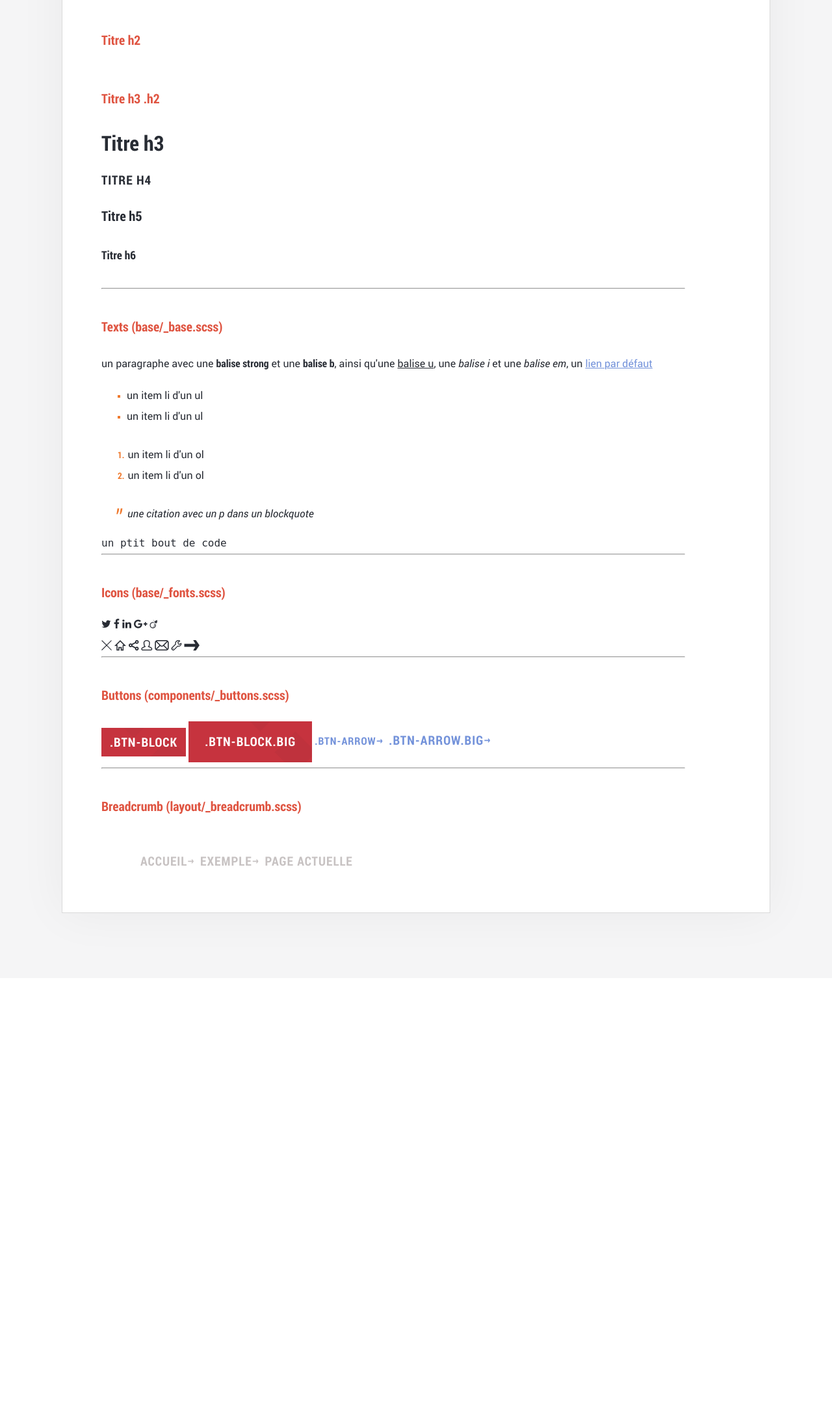
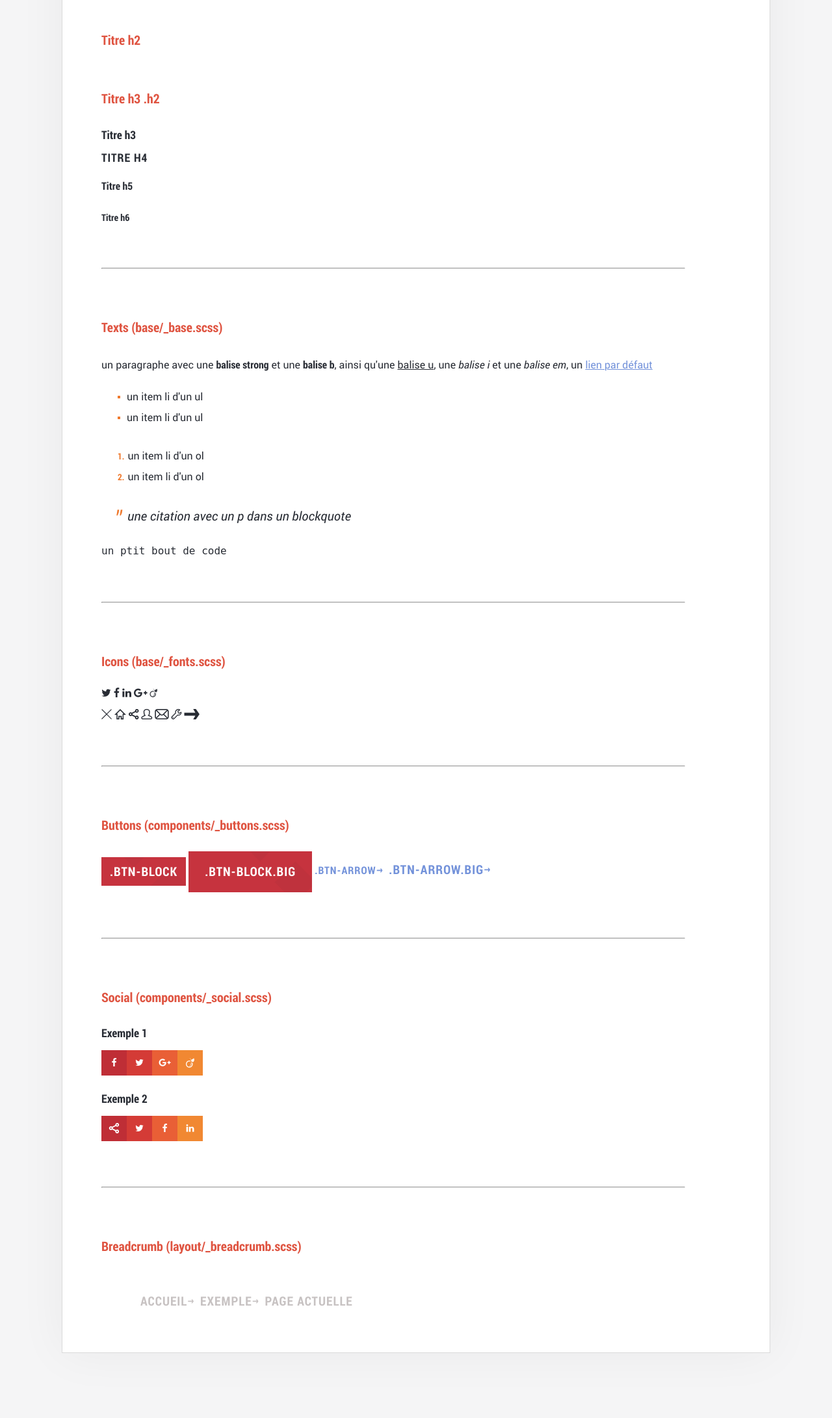
Before and after one commit to stereosuper/fdc, a PHP site: page /styles.php in a window 1280 px wide. Shown: the part 332-2514 px from the top of the page at 65% size. Before the commit the page ends 1764 px from the top, so only its background shows below. Run offline with PHP 8.4, Linux system fonts and the light colour scheme.

Commit message:
:art: style guide

```diff
--- a/css/main.css
+++ b/css/main.css
@@ -511,24 +511,24 @@ h2 {
     padding-right: 10px; }
 
 h3 {
-  font-size: 2em;
-  margin: 1em 0; }
+  font-size: 1.1em;
+  margin: 1.5em 0 1em; }
   h3.h2 {
     font-size: 2em;
     margin: 0; }
 
 h4 {
-  font-size: 1.2em;
+  font-size: 1.1em;
   margin: 0 0 7px 0;
   text-transform: uppercase;
   letter-spacing: 1px; }
 
 h5 {
-  font-size: 1.3em;
+  font-size: 1em;
   margin: 1.67em 0; }
 
 h6 {
-  font-size: 1.1em;
+  font-size: 0.9em;
   margin: 2.33em 0; }
 
 p {
@@ -554,7 +554,8 @@ i, em {
 blockquote {
   position: relative;
   margin: 1em 40px;
-  font-family: "robotoitalic", "robotoregular", sans-serif; }
+  font-family: "robotoitalic", "robotoregular", sans-serif;
+  font-size: 1.2em; }
   blockquote::before {
     content: '"';
     position: absolute;
--- a/scss/base/_base.scss
+++ b/scss/base/_base.scss
@@ -56,8 +56,8 @@ h2{
 }
 
 h3{
-    font-size: 2em;
-    margin: 1em 0;
+    font-size: 1.1em;
+    margin: 1.5em 0 1em;
     &.h2{
         font-size: 2em;
         margin: 0;
@@ -65,19 +65,19 @@ h3{
 }
 
 h4{
-    font-size: 1.2em;
+    font-size: 1.1em;
     margin: 0 0 7px 0;
     text-transform: uppercase;
     letter-spacing: 1px;
 }
 
 h5{
-    font-size: 1.3em;
+    font-size: 1em;
     margin: 1.67em 0;
 }
 
 h6{
-    font-size: 1.1em;
+    font-size: 0.9em;
     margin: 2.33em 0;
 }
 
@@ -98,6 +98,7 @@ blockquote{
     position: relative;
     margin: 1em 40px;
     font-family: $roboto-it;
+    font-size: 1.2em;
     &::before{
         content: '"';
         position: absolute;
--- a/styles.php
+++ b/styles.php
@@ -5,6 +5,11 @@
     <head>
         <title>Style guides</title>
         <?php include_once('includes/head.html'); ?>
+        <style>
+            hr{
+                margin: 70px 0 40px;
+            }
+        </style>
     </head>
 
     <body>
@@ -60,6 +65,33 @@
                     <a href='#' class='btn-arrow big'>.btn-arrow.big</a>
                     <hr>
 
+                    <h2>Social (components/_social.scss)</h2>
+                    <h3>Exemple 1</h3>
+                    <ul class='social'>
+                        <li>
+                            <a href='#' class='icon-facebook'></a>
+                        </li><li>
+                            <a href='#' class='icon-twitter'></a>
+                        </li><li>
+                            <a href='#' class='icon-google'></a>
+                        </li><li>
+                            <a href='#' class='icon-viadeo'></a>
+                        </li>
+                    </ul>
+                    <h3>Exemple 2</h3>
+                    <ul class='social'>
+                        <li>
+                            <a href='#' class='icon-share'></a>
+                        </li><li>
+                            <a href='#' class='icon-twitter'></a>
+                        </li><li>
+                            <a href='#' class='icon-facebook'></a>
+                        </li><li>
+                            <a href='#' class='icon-linkedin'></a>
+                        </li>
+                    </ul>
+                    <hr>
+
                     <h2>Breadcrumb (layout/_breadcrumb.scss)</h2>
                     <ul class='breadcrumb'>
                         <li><a href='./'>Accueil</a></li>
```
